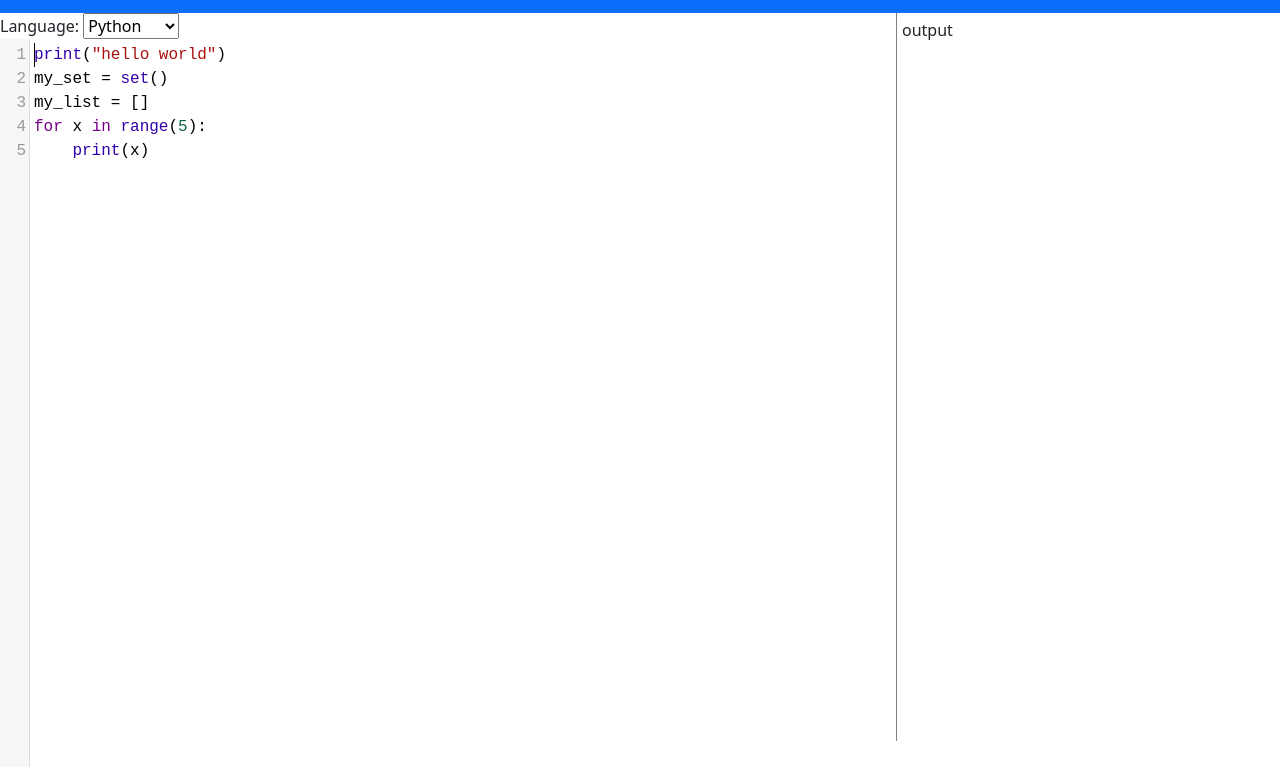
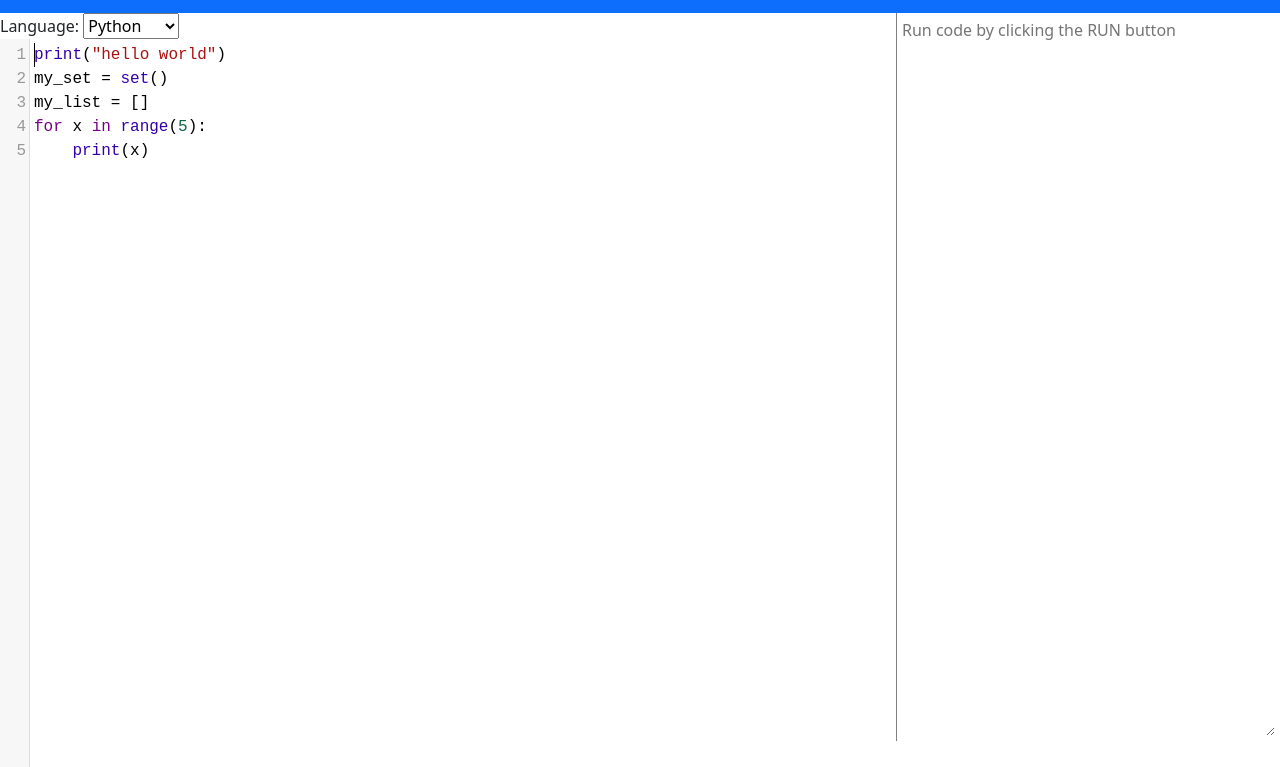
Before and after one commit to jamsge/codenao-frontend, a plain HTML site: page index.html in a window 1280 px wide. Shown: the part 59-826 px from the top of the page. Drawn offline with nearby package versions, Linux system fonts and the light colour scheme.

Commit message:
adds output textarea

```diff
--- a/index.html
+++ b/index.html
@@ -31,7 +31,9 @@
             </select>
           </form>
         </div>
-        <div id="output">output</div>
+        <div id="output">
+          <textarea placeholder="Run code by clicking the RUN button" id="outputText" readonly></textarea>
+        </div>
       </div>
     </div>
     <script src="lib/codemirror.js"></script>
--- a/style.css
+++ b/style.css
@@ -62,3 +62,8 @@ body {
   margin: 0em;
   overflow-y: auto;
 }
+
+#outputText {
+  width: 100%;
+  height: 100%;
+}
```
